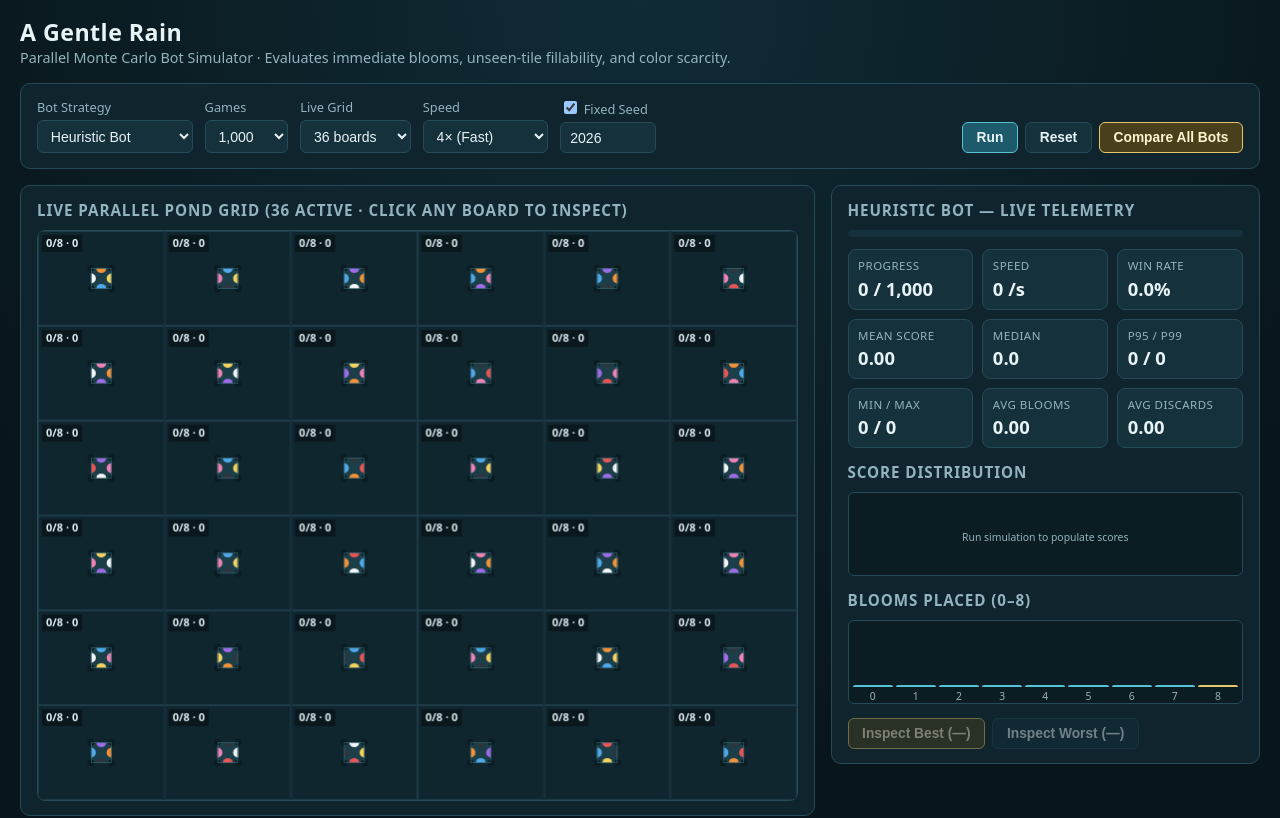
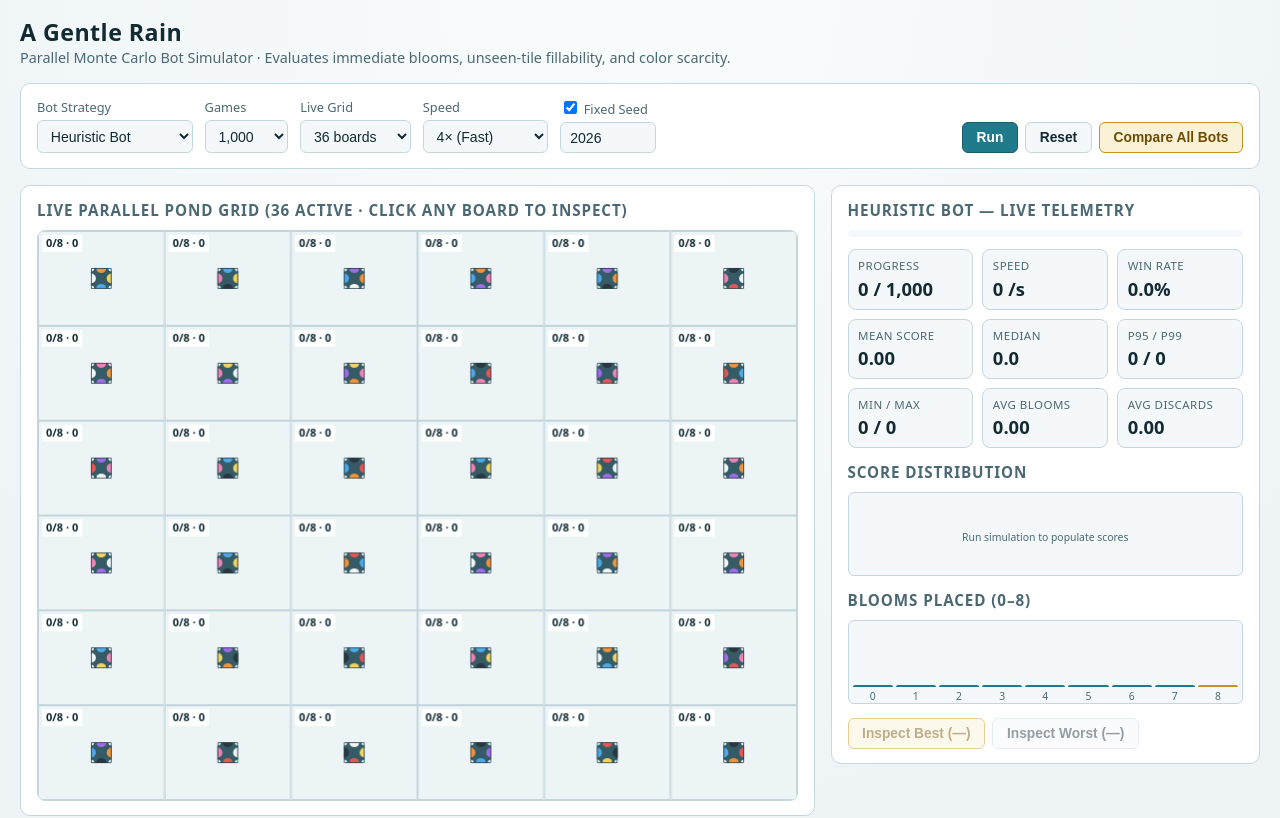
Before and after one commit to wlindley/gentle-rain, a React (Vite) app: page / in a window 1280 px wide. Shown: the top 818 px of the page. Built offline with nearby package versions, Linux system fonts and the light colour scheme.

Commit message:
Commit 24: Switch UI to light mode and add 0.1x slow simulation speed

```diff
--- a/index.html
+++ b/index.html
@@ -3,7 +3,7 @@
   <head>
     <meta charset="UTF-8" />
     <meta name="viewport" content="width=device-width, initial-scale=1.0" />
-    <meta name="theme-color" content="#0b1c22" />
+    <meta name="theme-color" content="#f3f7f8" />
     <title>A Gentle Rain — Monte Carlo Bot Simulator</title>
   </head>
   <body>
--- a/src/ui/App.tsx
+++ b/src/ui/App.tsx
@@ -10,7 +10,8 @@ import { SimulationGridCanvas } from './SimulationGridCanvas';
 import { StatsPanel } from './StatsPanel';
 
 const randomSeed = (): number => Math.floor(Math.random() * 1_000_000);
-const TURNS_PER_FRAME: Record<Exclude<SpeedMode, 'turbo'>, number> = { '1x': 1, '4x': 3, '20x': 12 };
+const TURNS_PER_FRAME: Record<'1x' | '4x' | '20x', number> = { '1x': 1, '4x': 3, '20x': 12 };
+const SLOW_STEP_INTERVAL_MS = 167; // 1/10th of 60fps 1x (~6 turns/sec)
 
 export function App() {
   const registry = useMemo(() => BotRegistry.createDefault(), []);
@@ -35,6 +36,7 @@ export function App() {
   const tournamentRef = useRef<TournamentRunner | null>(null);
   const savedRef = useRef(false);
   const rateRef = useRef({ lastTime: performance.now(), lastCompleted: 0 });
+  const lastSlowStepRef = useRef(0);
   const speedRef = useRef(speed);
   speedRef.current = speed;
 
@@ -91,15 +93,22 @@ export function App() {
 
       const session = sessionRef.current;
       if (!session) return;
+      const now = performance.now();
       const mode = speedRef.current;
       if (mode === 'turbo') {
-        const deadline = performance.now() + 10;
+        const deadline = now + 10;
         while (!session.isComplete && performance.now() < deadline) session.stepGames(25);
+      } else if (mode === '0.1x') {
+        if (now - lastSlowStepRef.current < SLOW_STEP_INTERVAL_MS) {
+          rafId = requestAnimationFrame(frame);
+          return;
+        }
+        lastSlowStepRef.current = now;
+        session.stepTurns(1);
       } else {
         session.stepTurns(TURNS_PER_FRAME[mode]);
       }
 
-      const now = performance.now();
       const dt = (now - rateRef.current.lastTime) / 1000;
       if (dt >= 0.25 || session.isComplete) {
         setGamesPerSec(dt > 0 ? (session.completedGames - rateRef.current.lastCompleted) / dt : 0);
--- a/src/ui/ControlBar.tsx
+++ b/src/ui/ControlBar.tsx
@@ -1,6 +1,6 @@
 import type { Bot } from '../bots';
 
-export type SpeedMode = '1x' | '4x' | '20x' | 'turbo';
+export type SpeedMode = '0.1x' | '1x' | '4x' | '20x' | 'turbo';
 
 export interface ControlBarProps {
   readonly bots: readonly Bot[];
@@ -56,6 +56,7 @@ export function ControlBar(props: ControlBarProps) {
       <label className="field">
         Speed
         <select value={props.speed} onChange={(e) => props.onSpeedChange(e.target.value as SpeedMode)}>
+          <option value="0.1x">0.1× (Slow)</option>
           <option value="1x">1× (Watch)</option>
           <option value="4x">4× (Fast)</option>
           <option value="20x">20× (Rapid)</option>
--- a/src/ui/boardRenderer.ts
+++ b/src/ui/boardRenderer.ts
@@ -84,7 +84,7 @@ export function renderBoardSnapshot(
       }
     }
 
-    ctx.fillStyle = POND_THEME.cutoutFill;
+    ctx.fillStyle = snapshot.isWin ? POND_THEME.cellWinBg : POND_THEME.cutoutFill;
     for (const [cx, cy] of CORNERS) {
       ctx.beginPath();
       ctx.arc(tx + cx * tileSize, ty + cy * tileSize, cutoutR, 0, Math.PI * 2);
@@ -124,17 +124,17 @@ export function renderBoardSnapshot(
   if (options.badgeText) {
     const fontSize = Math.max(9, Math.min(12, Math.floor(height * 0.12)));
     ctx.font = `600 ${fontSize}px system-ui, sans-serif`;
-    ctx.fillStyle = 'rgba(8, 21, 26, 0.78)';
+    ctx.fillStyle = POND_THEME.badgeBg;
     const metrics = ctx.measureText(options.badgeText);
     const bw = metrics.width + 8;
     const bh = fontSize + 6;
     ctx.fillRect(x + 4, y + 4, bw, bh);
-    ctx.fillStyle = snapshot.isWin ? POND_THEME.winBorder : '#dcebf0';
+    ctx.fillStyle = snapshot.isWin ? POND_THEME.badgeWinText : POND_THEME.badgeText;
     ctx.textBaseline = 'top';
     ctx.fillText(options.badgeText, x + 8, y + 7);
   }
 
-  ctx.strokeStyle = snapshot.isWin ? POND_THEME.winBorder : '#1d3c47';
+  ctx.strokeStyle = snapshot.isWin ? POND_THEME.winBorder : POND_THEME.cellBorder;
   ctx.lineWidth = snapshot.isWin ? 2 : 1;
   ctx.strokeRect(x + 0.5, y + 0.5, width - 1, height - 1);
   ctx.restore();
--- a/src/ui/palette.ts
+++ b/src/ui/palette.ts
@@ -19,13 +19,17 @@ export const FLOWER_PALETTE: Record<FlowerColor, FlowerStyle> = {
 };
 
 export const POND_THEME = {
-  waterBg: '#0b1c22',
-  cellBg: '#10262e',
-  cellWinBg: '#133138',
-  tileFill: '#1c3e48',
-  tileStroke: '#316270',
-  cutoutFill: '#0b1c22',
-  winBorder: '#e7c56b',
-  activeBorder: '#4ca6b8',
-  textMuted: '#93b4be',
+  waterBg: '#dce9ed',
+  cellBg: '#edf4f6',
+  cellWinBg: '#f9f4e1',
+  tileFill: '#345b66',
+  tileStroke: '#203d46',
+  cutoutFill: '#edf4f6',
+  winBorder: '#c9921a',
+  cellBorder: '#c2d5dc',
+  badgeBg: 'rgba(255, 255, 255, 0.9)',
+  badgeText: '#142c35',
+  badgeWinText: '#8a5f00',
+  activeBorder: '#1f7a8c',
+  textMuted: '#4b6873',
 } as const;
--- a/src/ui/styles.css
+++ b/src/ui/styles.css
@@ -1,13 +1,13 @@
 :root {
-  color-scheme: dark;
-  --bg: #08151a;
-  --surface: #0f242c;
-  --surface-2: #15313c;
-  --border: #254b58;
-  --text: #e8f3f6;
-  --muted: #93b4be;
-  --accent: #56c2d6;
-  --gold: #e7c56b;
+  color-scheme: light;
+  --bg: #eef4f6;
+  --surface: #ffffff;
+  --surface-2: #f4f8fa;
+  --border: #c5d7de;
+  --text: #132a33;
+  --muted: #4b6873;
+  --accent: #1f7a8c;
+  --gold: #c9921a;
   --radius: 10px;
 }
 
@@ -15,7 +15,7 @@
 body {
   margin: 0;
   font-family: system-ui, -apple-system, BlinkMacSystemFont, 'Segoe UI', sans-serif;
-  background: radial-gradient(circle at top, #102b35 0%, var(--bg) 68%);
+  background: radial-gradient(circle at top, #f9fcfd 0%, var(--bg) 72%);
   color: var(--text);
   min-height: 100vh;
 }
@@ -42,13 +42,13 @@ button {
 }
 button:hover:not(:disabled) { border-color: var(--accent); }
 button:disabled { opacity: 0.45; cursor: not-allowed; }
-button.primary { background: #1c5a6c; border-color: var(--accent); }
-button.gold { background: #4a3f1d; border-color: var(--gold); color: #fff3cc; }
+button.primary { background: #1f7a8c; border-color: #165e6d; color: #ffffff; }
+button.gold { background: #fbf1d6; border-color: var(--gold); color: #6e4c00; }
 
 .workspace-grid { display: grid; grid-template-columns: minmax(0, 1.85fr) minmax(300px, 1fr); gap: 1rem; align-items: start; }
 @media (max-width: 960px) { .workspace-grid { grid-template-columns: 1fr; } }
 
-.canvas-wrap { position: relative; width: 100%; aspect-ratio: 4 / 3; background: #0b1c22; border-radius: 8px; overflow: hidden; border: 1px solid var(--border); }
+.canvas-wrap { position: relative; width: 100%; aspect-ratio: 4 / 3; background: #dce9ed; border-radius: 8px; overflow: hidden; border: 1px solid var(--border); }
 .canvas-wrap canvas { width: 100%; height: 100%; display: block; cursor: pointer; }
 
 .kpi-grid { display: grid; grid-template-columns: repeat(auto-fit, minmax(105px, 1fr)); gap: 0.55rem; margin-bottom: 0.85rem; }
@@ -59,7 +59,7 @@ button.gold { background: #4a3f1d; border-color: var(--gold); color: #fff3cc; }
 .progress-track { height: 7px; background: var(--surface-2); border-radius: 999px; overflow: hidden; margin-bottom: 0.75rem; }
 .progress-fill { height: 100%; background: linear-gradient(90deg, var(--accent), var(--gold)); transition: width 120ms linear; }
 
-.hist-chart { display: flex; align-items: end; gap: 3px; height: 84px; padding: 0.35rem 0.25rem 0; background: #0b1c22; border-radius: 6px; border: 1px solid var(--border); }
+.hist-chart { display: flex; align-items: end; gap: 3px; height: 84px; padding: 0.35rem 0.25rem 0; background: #f4f8fa; border-radius: 6px; border: 1px solid var(--border); }
 .hist-col { flex: 1; display: flex; flex-direction: column; align-items: center; gap: 2px; height: 100%; justify-content: end; min-width: 0; }
 .hist-bar { width: 100%; background: var(--accent); border-radius: 3px 3px 0 0; min-height: 2px; }
 .hist-bar.win { background: var(--gold); }
@@ -74,8 +74,8 @@ dialog.inspector-dialog {
   background: var(--surface); color: var(--text); border: 1px solid var(--accent);
   border-radius: 12px; padding: 1rem; width: min(92vw, 640px); max-height: 90vh; overscroll-behavior: contain;
 }
-dialog.inspector-dialog::backdrop { background: rgba(4, 12, 16, 0.75); backdrop-filter: blur(3px); }
+dialog.inspector-dialog::backdrop { background: rgba(19, 42, 51, 0.45); backdrop-filter: blur(3px); }
 .dialog-head { display: flex; justify-content: space-between; align-items: center; margin-bottom: 0.75rem; }
-.dialog-canvas { width: 100%; aspect-ratio: 4 / 3; display: block; border-radius: 8px; border: 1px solid var(--border); background: #0b1c22; }
+.dialog-canvas { width: 100%; aspect-ratio: 4 / 3; display: block; border-radius: 8px; border: 1px solid var(--border); background: #dce9ed; }
 
 @media (prefers-reduced-motion: reduce) { .progress-fill { transition: none; } }
```
Also changed, not shown: src/ui/README.md.
